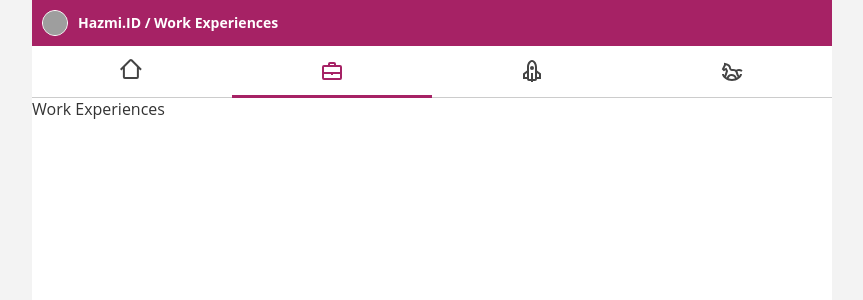
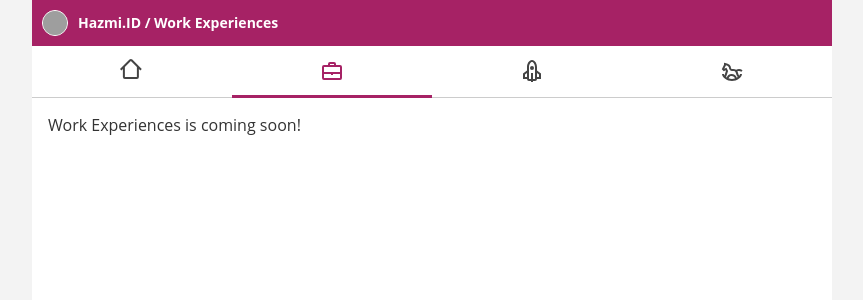
Before and after one commit to hazmi/hazmi.id-v2, a Next.js app: page /work-experiences in a window 1280 px wide. Shown: the top 300 px of the page, without its empty margins (208-1071 px from the left). Built offline with nearby package versions, Linux system fonts and the light colour scheme; grey boxes are pictures that could not be loaded.

Commit message:
add coming soon on other pages

```diff
--- /dev/null
+++ b/components/coming-soon/index.scss
@@ -0,0 +1,6 @@
+.coming-soon {
+  padding: 16px;
+  p {
+    margin: 0;
+  }
+}
--- /dev/null
+++ b/components/coming-soon/index.tsx
@@ -0,0 +1,10 @@
+import React from 'react'
+import './index.scss'
+
+const ComingSoon = ({ title }) => (
+  <section className="coming-soon">
+    <p>{title} is coming soon!</p>
+  </section>
+);
+
+export default ComingSoon;
--- a/pages/work-experiences.tsx
+++ b/pages/work-experiences.tsx
@@ -1,9 +1,6 @@
 import React from 'react'
+import ComingSoon from '../components/coming-soon'
 
-const WorkExperiences = () => (
-  <div>
-    Work Experiences
-  </div>
-);
+const WorkExperiences = () => <ComingSoon title="Work Experiences" />;
 
 export default WorkExperiences;
```
Also changed, not shown: pages/past-projects.tsx (+2 -5 lines), pages/playgrounds.tsx (+2 -5 lines).
